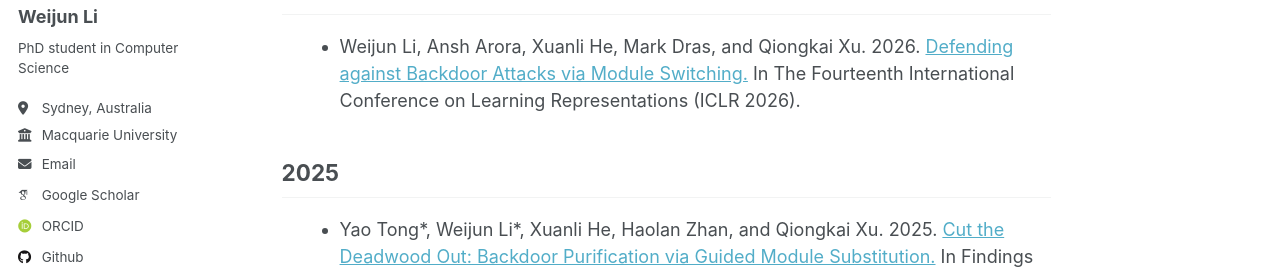
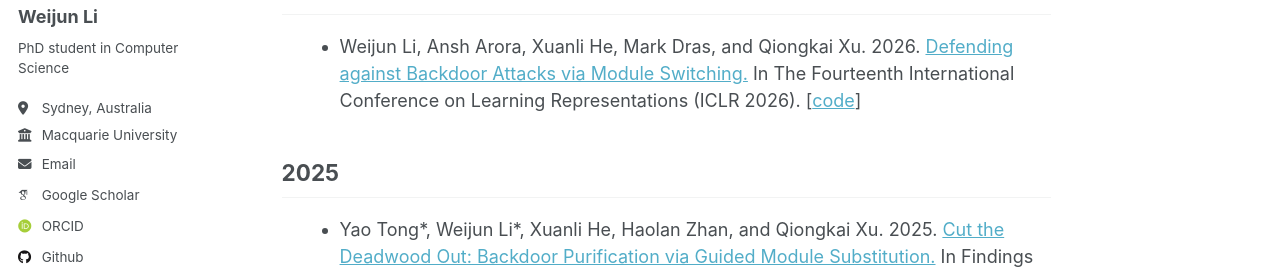
Before and after one commit to weijun-l/weijun-l.github.io, a Jekyll site: the page built from _pages/publications.md, in a window 1280 px wide and 1155 px high. Shown: the part 285-559 px from the top of the window. Built offline with Jekyll 4.4.1, drawn with Linux system fonts in a browser that asks for light colours; some web fonts are replaced.

Commit message:
update publication

```diff
--- a/_pages/publications.md
+++ b/_pages/publications.md
@@ -32,7 +32,7 @@ author_profile: true
 ## 2026
 
 <ul class="publications">
-  <li>Weijun Li, Ansh Arora, Xuanli He, Mark Dras, and Qiongkai Xu. 2026. <a href="https://openreview.net/forum?id=ieCOL2YAqv">Defending against Backdoor Attacks via Module Switching.</a> In The Fourteenth International Conference on Learning Representations (ICLR 2026).</li>
+  <li>Weijun Li, Ansh Arora, Xuanli He, Mark Dras, and Qiongkai Xu. 2026. <a href="https://openreview.net/forum?id=ieCOL2YAqv">Defending against Backdoor Attacks via Module Switching.</a> In The Fourteenth International Conference on Learning Representations (ICLR 2026). [<a href="https://github.com/weijun-l/module-switching-defense">code</a>]</li>
 </ul>
 
 ## 2025
```
